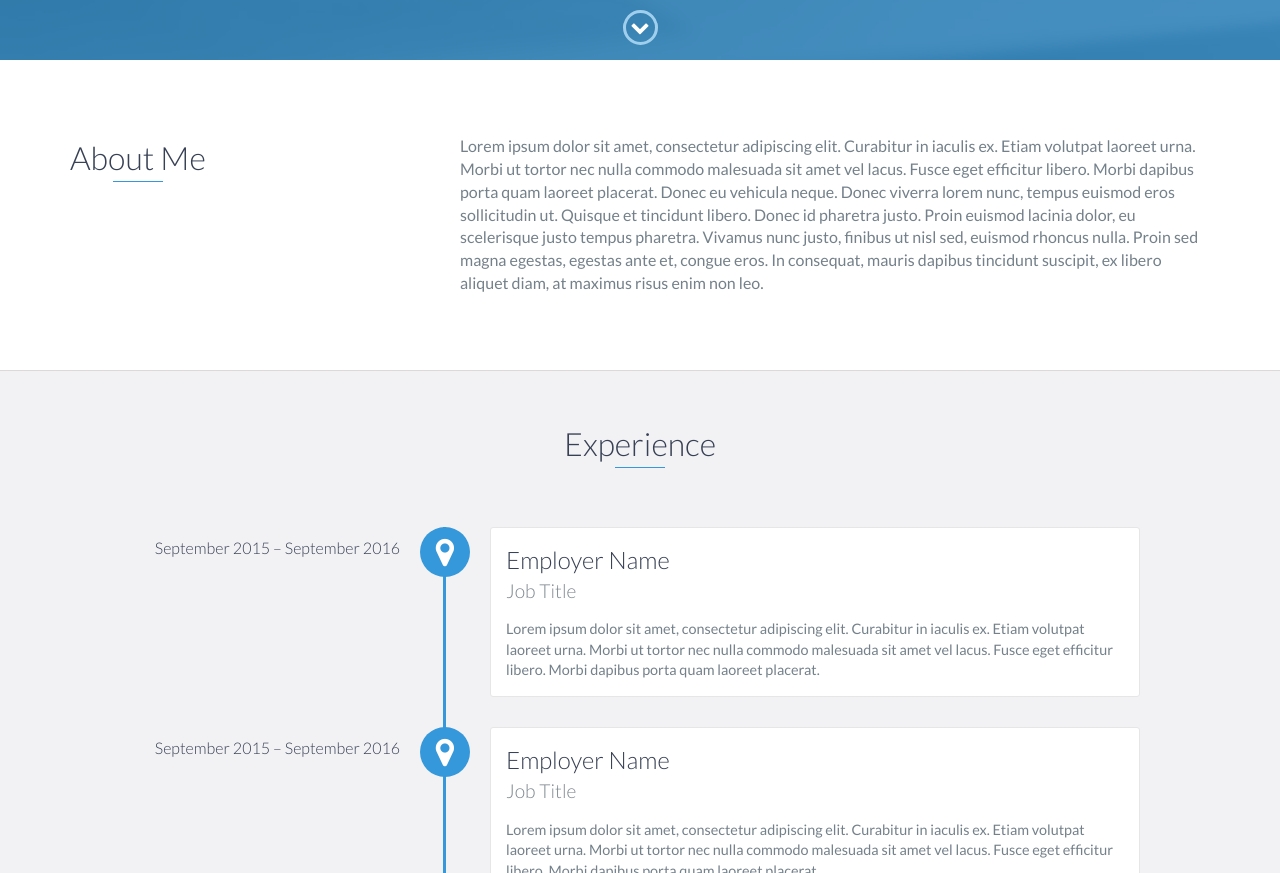
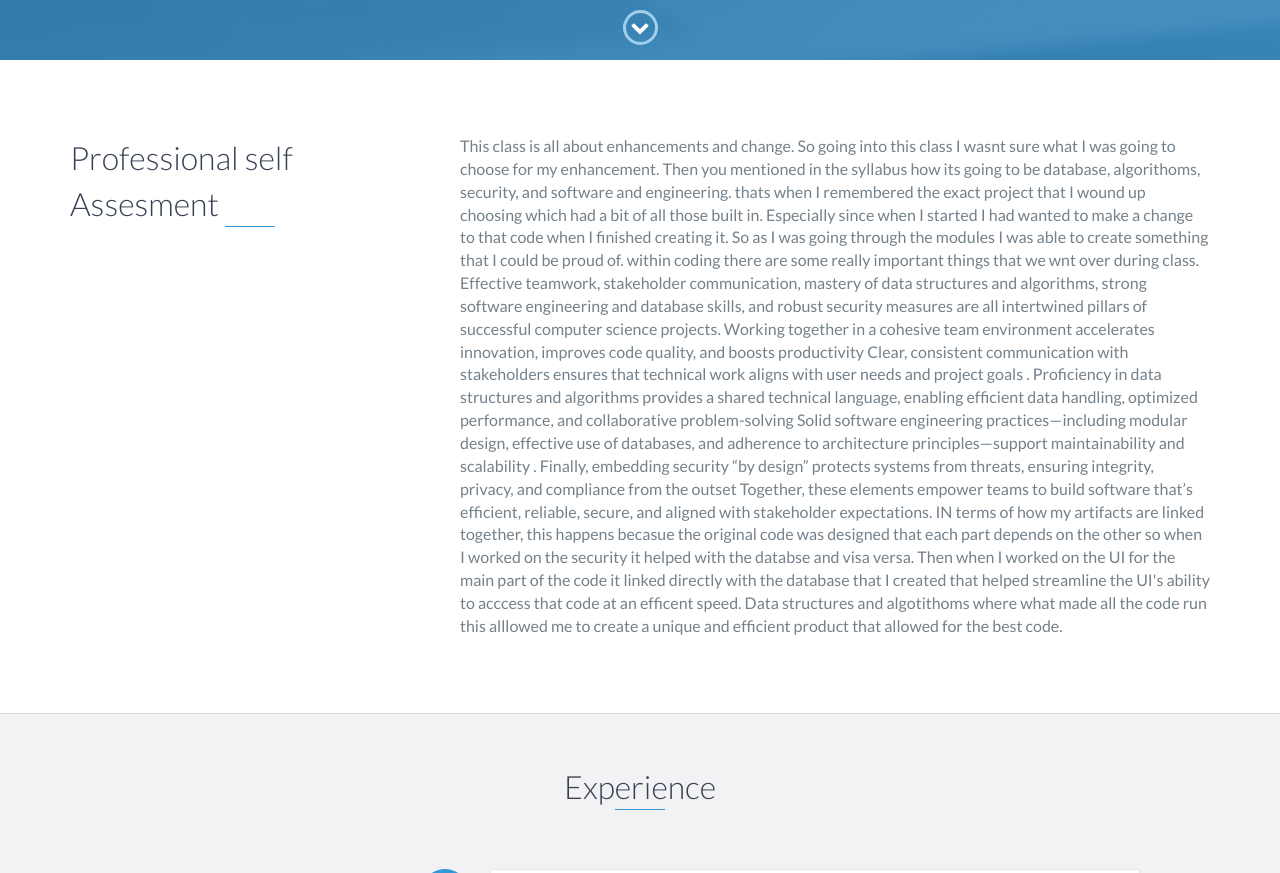
Before and after one commit to Legacy477/CS-499-Portfolio, a website: page index.html in a window 1280 px wide. Shown: the part 740-1613 px from the top of the page. Drawn offline with nearby package versions, Linux system fonts and the light colour scheme.

Commit message:
Update index.html

```diff
--- a/index.html
+++ b/index.html
@@ -48,7 +48,7 @@
 
     <div id="lead">
         <div id="lead-content">
-            <h1>Ryan Fitzgerald</h1>
+            <h1>Brenden Choate</h1>
             <h2>Software Engineer</h2>
             <a href="#" class="btn-rounded-white">Download Resume</a>
         </div>
@@ -70,13 +70,20 @@
         <div class="container">
             <div class="row">
                 <div class="col-md-4">
-                    <h2 class="heading">About Me</h2>
+                    <h2 class="heading"> Professional self Assesment</h2>
                 </div>
                 <div class="col-md-8">
                     <p>
-                        Lorem ipsum dolor sit amet, consectetur adipiscing elit. Curabitur in iaculis ex. Etiam volutpat laoreet urna. Morbi ut tortor nec nulla commodo malesuada sit amet vel lacus. Fusce eget efficitur libero. Morbi dapibus porta quam laoreet placerat. Donec
-                        eu vehicula neque. Donec viverra lorem nunc, tempus euismod eros sollicitudin ut. Quisque et tincidunt libero. Donec id pharetra justo. Proin euismod lacinia dolor, eu scelerisque justo tempus pharetra. Vivamus nunc justo, finibus
-                        ut nisl sed, euismod rhoncus nulla. Proin sed magna egestas, egestas ante et, congue eros. In consequat, mauris dapibus tincidunt suscipit, ex libero aliquet diam, at maximus risus enim non leo.
+			    This class is all about enhancements and change. So going into this class I wasnt sure what I was going to choose for my enhancement. Then you mentioned in the syllabus how its going to be database, algorithoms, security, and software and engineering.
+			    thats when I remembered the exact project that I wound up choosing which had a bit of all those built in. Especially since when I started I had wanted to make a change to that code when I finished creating it.
+			    So as I was going through the modules I was able to create something that I could be proud of. within coding there are some really important things that we wnt over during class.
+			    Effective teamwork, stakeholder communication, mastery of data structures and algorithms, strong software engineering and database skills, and robust security measures are all intertwined pillars of successful computer science projects. Working together in a cohesive team environment accelerates innovation, improves code quality, and boosts productivity
+			Clear, consistent communication with stakeholders ensures that technical work aligns with user needs and project goals . Proficiency in data structures and algorithms provides a shared technical language, enabling efficient data handling, optimized performance, and collaborative problem-solving
+                            Solid software engineering practices—including modular design, effective use of databases, and adherence to architecture principles—support maintainability and scalability . Finally, embedding security “by design” protects systems from threats, ensuring integrity, privacy, and compliance from the outset
+			Together, these elements empower teams to build software that’s efficient, reliable, secure, and aligned with stakeholder expectations. IN terms of how my artifacts are linked together, this happens becasue the original code was designed that each part depends on the other so when I worked on the security it helped with the databse and visa versa.
+			    Then when I worked on the UI for the main part of the code it linked directly with the database that I created that helped streamline the UI's ability to acccess that code at an efficent speed. Data structures and algotithoms where what made all the code run this alllowed me to create a unique and efficient product that allowed for the best code.
+
+
                     </p>
                 </div>
             </div>
```
